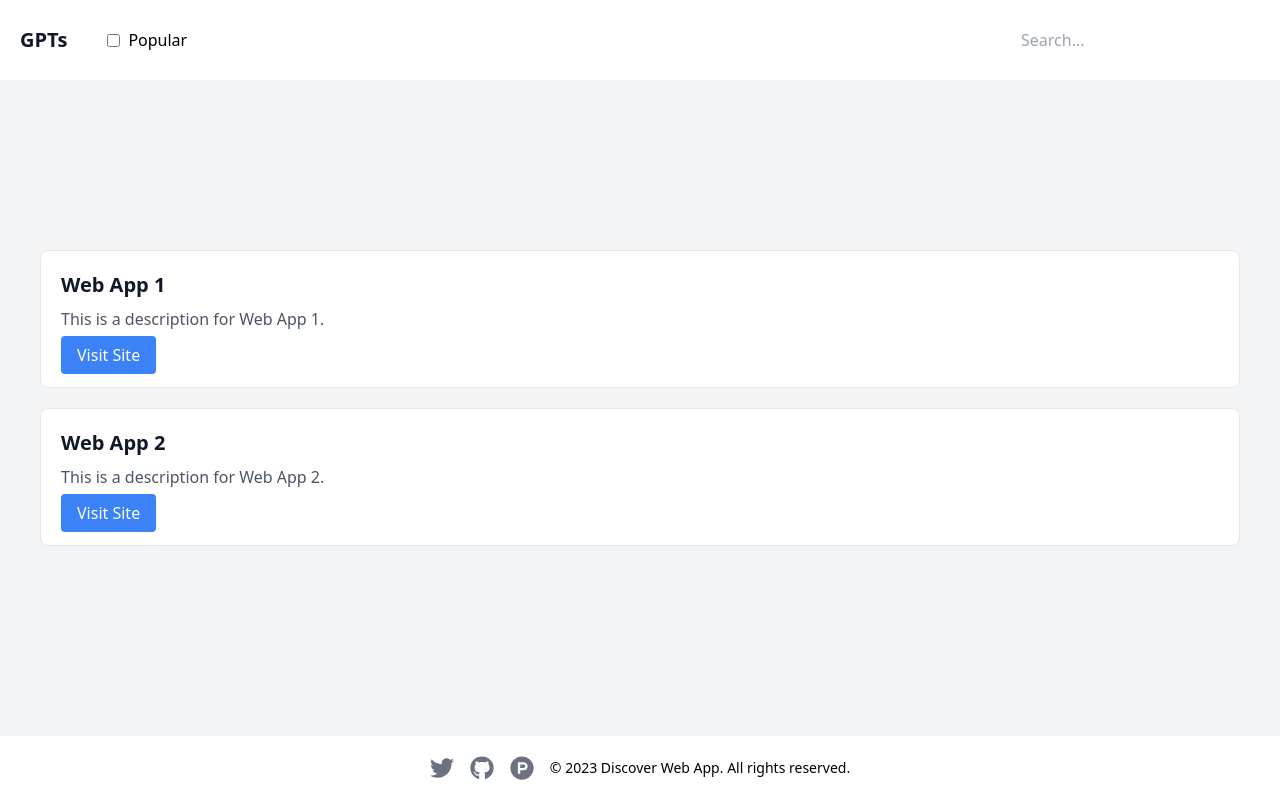
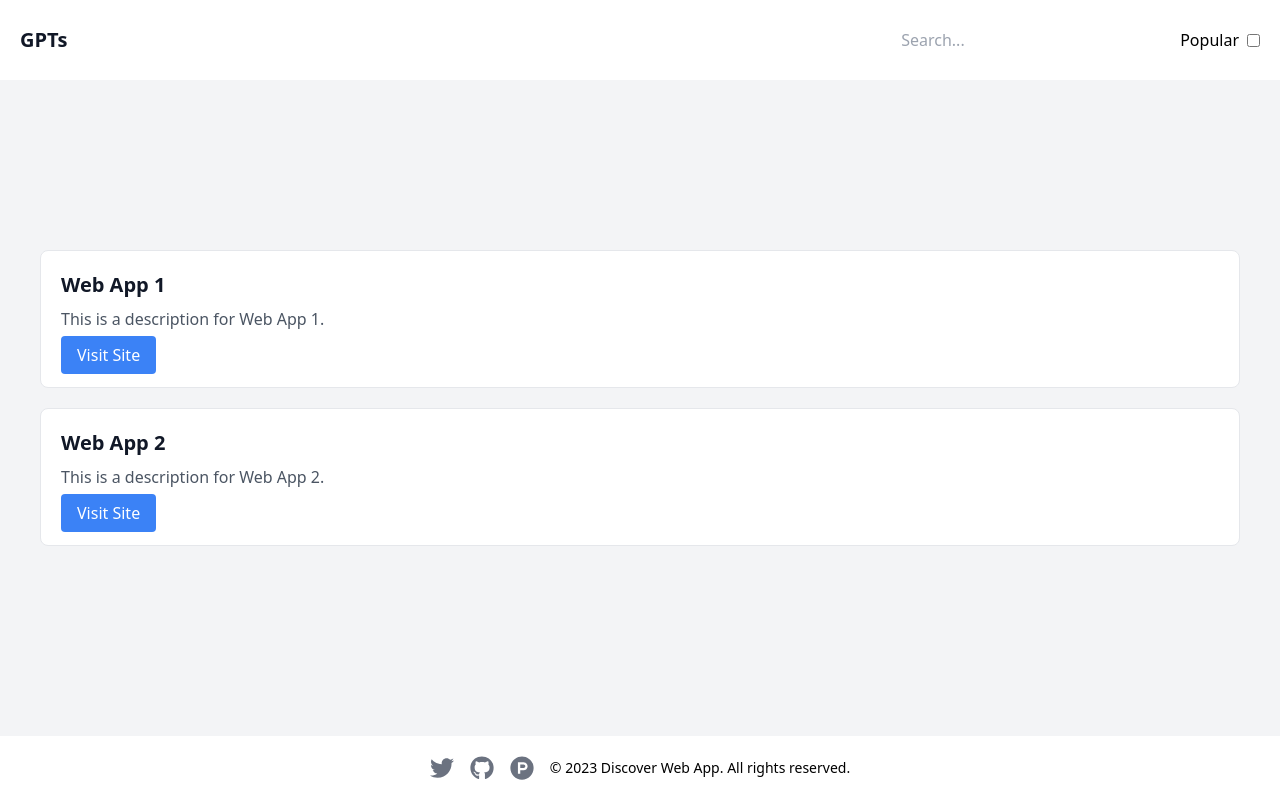
Before and after one commit to Tgmirrorbot/directory, a Next.js app: page / in a window 1280 px wide. Built offline with nearby package versions, Linux system fonts and the light colour scheme.

Commit message:
Commit from Stub AI

```diff
--- a/components/Header.tsx
+++ b/components/Header.tsx
@@ -10,19 +10,8 @@ type HeaderProps = {
 const Header: React.FC<HeaderProps> = ({ search, setSearch, filterPopular, setFilterPopular }) => {
   return (
     <header className="w-full p-5 flex justify-between items-center bg-white dark:bg-gray-800">
+      <h1 className="text-xl font-bold text-gray-900 dark:text-white">GPTs</h1>
       <div className="flex items-center space-x-4 lg:space-x-10">
-        <h1 className="text-xl font-bold text-gray-900 dark:text-white">GPTs</h1>
-        <label className="flex items-center">
-          <input
-            type="checkbox"
-            checked={filterPopular}
-            onChange={(e) => setFilterPopular(e.target.checked)}
-            className="mr-2"
-          />
-          <span>Popular</span>
-        </label>
-      </div>
-      <div>
         <input
           type="text"
           placeholder="Search..."
@@ -30,6 +19,15 @@ const Header: React.FC<HeaderProps> = ({ search, setSearch, filterPopular, setFi
           onChange={(e) => setSearch(e.target.value)}
           className="rounded-md p-2"
         />
+        <label className="flex items-center">
+          <span>Popular</span>
+          <input
+            type="checkbox"
+            checked={filterPopular}
+            onChange={(e) => setFilterPopular(e.target.checked)}
+            className="ml-2"
+          />
+        </label>
       </div>
     </header>
   );
```
